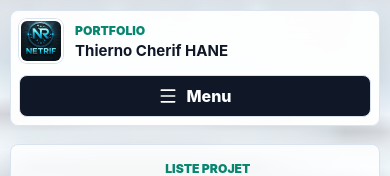
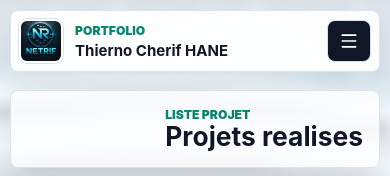
Before and after one commit to cherif07-hane/fullStack_portfolio, a React (Vite) app: page /projets in a window 390 px wide. Shown: the top 176 px of the page. Built offline with nearby package versions, Linux system fonts and the light colour scheme; no server answers.

Commit message:
interface: reduire le menu mobile

```diff
--- a/src/App.jsx
+++ b/src/App.jsx
@@ -54,6 +54,7 @@ function App() {
                 </NavLink>
 
                 <button
+                    aria-label={isMenuOpen ? "Fermer le menu" : "Ouvrir le menu"}
                     aria-controls="main-navigation"
                     aria-expanded={isMenuOpen}
                     className="menu-toggle"
@@ -61,7 +62,7 @@ function App() {
                     onClick={() => setIsMenuOpen((current) => !current)}
                 >
                     <Menu size={20} />
-                    Menu
+                    <span>Menu</span>
                 </button>
 
                 <nav
--- a/src/styles.css
+++ b/src/styles.css
@@ -148,7 +148,9 @@ img {
     display: none;
     align-items: center;
     justify-content: center;
+    flex: 0 0 auto;
     min-height: 42px;
+    width: auto;
     gap: 8px;
     padding: 0 14px;
     border: 1px solid var(--line);
@@ -1538,11 +1540,12 @@ img {
     }
 
     .brand {
-        flex: 1 1 auto;
+        flex: 1 1 0;
     }
 
     .menu-toggle {
         display: inline-flex;
+        width: auto;
     }
 
     .site-nav {
@@ -1584,23 +1587,32 @@ img {
         padding: 10px 10px 24px;
     }
 
-    .site-header,
     .site-footer,
     .page-title-row {
         flex-direction: column;
     }
 
     .site-header {
-        align-items: stretch;
-    }
-
-    .brand,
+        align-items: center;
+        flex-direction: row;
+        flex-wrap: wrap;
+        gap: 10px;
+    }
+
+    .brand {
+        flex: 1 1 0;
+        width: auto;
+    }
+
     .menu-toggle {
-        width: 100%;
+        min-width: 44px;
+        width: auto;
+        padding: 0 12px;
     }
 
     .site-nav {
         display: none;
+        flex-basis: 100%;
         grid-template-columns: 1fr;
         width: 100%;
     }
@@ -1746,6 +1758,15 @@ img {
 
     .site-header {
         padding: 8px;
+    }
+
+    .menu-toggle {
+        width: 44px;
+        padding: 0;
+    }
+
+    .menu-toggle span {
+        display: none;
     }
 
     .hero-copy h1,
```
